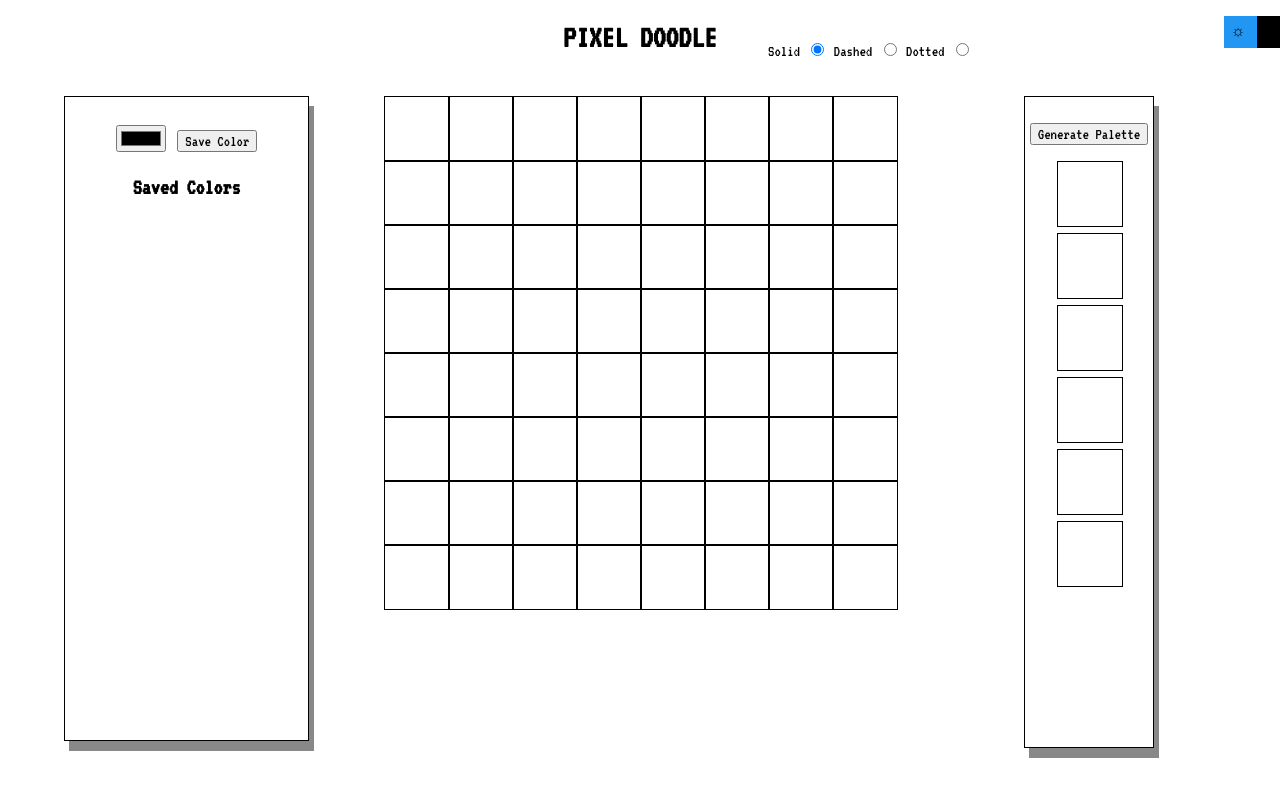
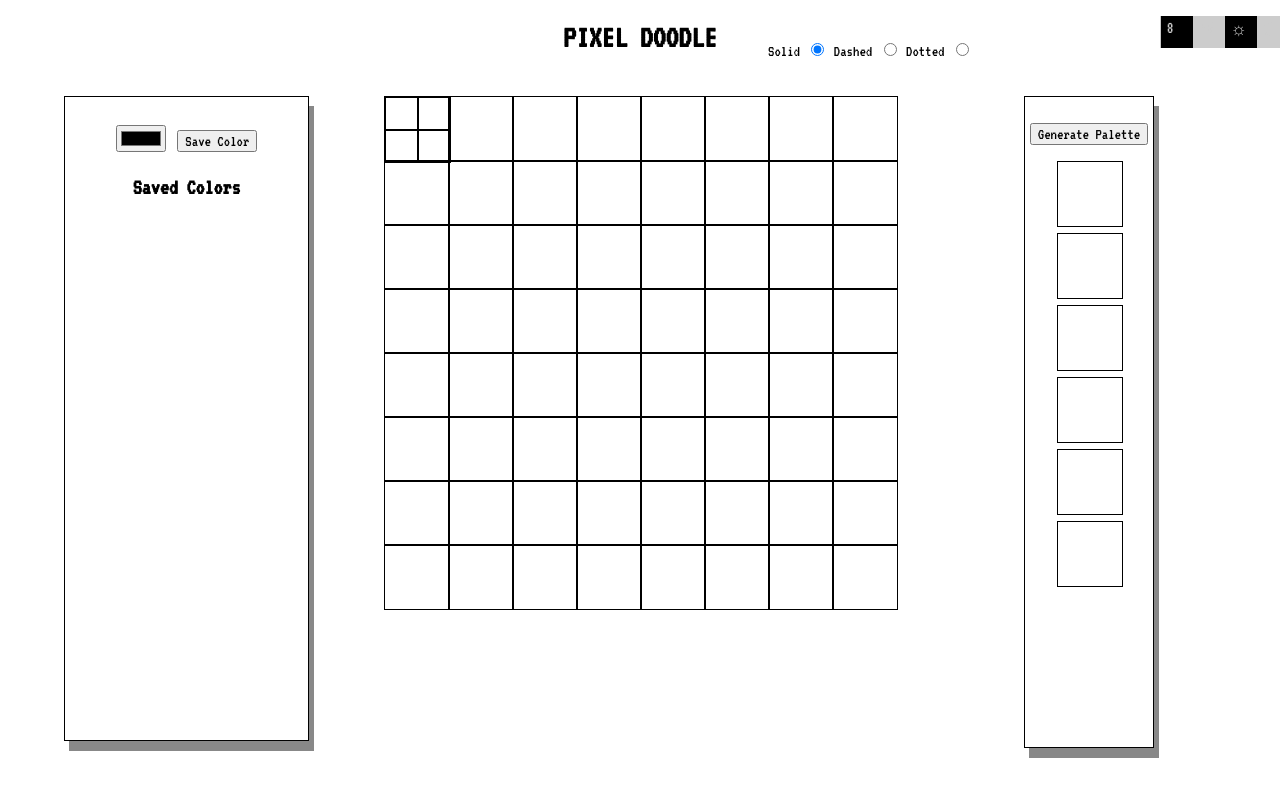
Before and after one commit to MxZoe/pixel-doodle, a plain HTML site: page index.html in a window 1280 px wide. Drawn offline with nearby package versions, Linux system fonts and the light colour scheme.

Commit message:
started to add 16 bit grid

```diff
--- a/css/styles.css
+++ b/css/styles.css
@@ -5,6 +5,7 @@
   font-family: VT323;
   src: url(/assets/VT323-Regular.woff);
 }
+
 
 .lines-div{
   position: absolute;
@@ -50,6 +51,21 @@
   }
 }
 /*End pixel drawing canvas formatting*/
+@supports (display: grid) {
+  .inner-grid{
+    display: grid;
+    min-width: 45%;
+    grid-template-columns: repeat(2, 2.5vw);
+    grid-template-rows: repeat(2, 2.5vw);
+
+
+  }
+  .inner-grid > div{
+    border: 1px solid  black;
+    min-height: 2.5vw;
+    min-width: 2.5vw;
+  }
+}
 /*color select and save*/
 .color-select{
   position:fixed;
@@ -125,8 +141,14 @@
 /*end palette generator*/
 
 /*Lightmode toggle switch for the future*/
+#num-bit-slider{
+  position: absolute;
+  width: 10vh;
+  top: 2%;
+  left: 90%;
+}
 
-.slider-div{
+#theme-slider{
   position: absolute;
   width: 10vh;
   top: 2%;
@@ -135,13 +157,17 @@
 .left-span{
   position: absolute;
   left: 10%;
-  top: 20%;
+  top: 10%;
+  color: #ccc;
+  font-size: large;
 }
 
 .right-span{
   position: absolute;
   right: 15%;
   top: 10%;
+  color: #ccc;
+  font-size: large;
 }
 .switch {
   position: relative;
@@ -149,7 +175,6 @@
   width: 8vh;
   height: 4vh;
   top: 2%;
-
 }
 
 /* Hide default HTML checkbox */
@@ -184,7 +209,7 @@
   -webkit-transition: .4s;
   transition: .4s;
 }
-
+/*
 input:checked + .slider {
   background-color: #2196F3;
 }
@@ -192,7 +217,7 @@ input:checked + .slider {
 input:focus + .slider {
   box-shadow: 0 0 1px #2196F3;
 }
-
+*/
 input:checked + .slider:before {
   -webkit-transform: translateX(4vh);
   -ms-transform: translateX(4vh);
--- a/index.html
+++ b/index.html
@@ -21,9 +21,16 @@
       <label class="line-options" for="dotted"> Dotted </label>
       <input name="line-options" id="dotted" type="radio" value="dotted">
     </div>
-    <div class="slider-div">
+    <div id="num-bit-slider" class="slider-div">
       <label class="switch">
-        <input type="checkbox" checked>
+        <input type="checkbox">
+        <span class="slider"> <span class="left-span">8</span>
+        <span class="right-span">16</span></span>
+      </label>
+    </div>
+    <div id="theme-slider" class="slider-div">
+      <label class="switch">
+        <input type="checkbox">
         <span class="slider"> <span class="left-span">☼</span>
         <span class="right-span">☾</span></span>
       </label>
@@ -40,7 +47,14 @@
     </div>
     <div class="canvas">
       <div id="doodle-grid">
-        <div id="1-1" onclick="colorCell(this.id)"></div>
+        <div id="1-1" onclick="colorCell(this.id)">
+          <div class="inner-grid" id="inner-grid-1">
+            <div id="inner-1-1" class="inner-cell" onclick="colorCell(this.id)"></div>
+            <div id="inner-1-2" class="inner-cell"></div>
+            <div id="inner-2-1" class="inner-cell"></div>
+            <div id="inner-2-2" class="inner-cell"></div>
+          </div>
+        </div>
         <div id="1-2" onclick="colorCell(this.id)"></div>
         <div id="1-3" onclick="colorCell(this.id)"></div>
         <div id="1-4" onclick="colorCell(this.id)"></div>
```
Also changed, not shown: README.md.
